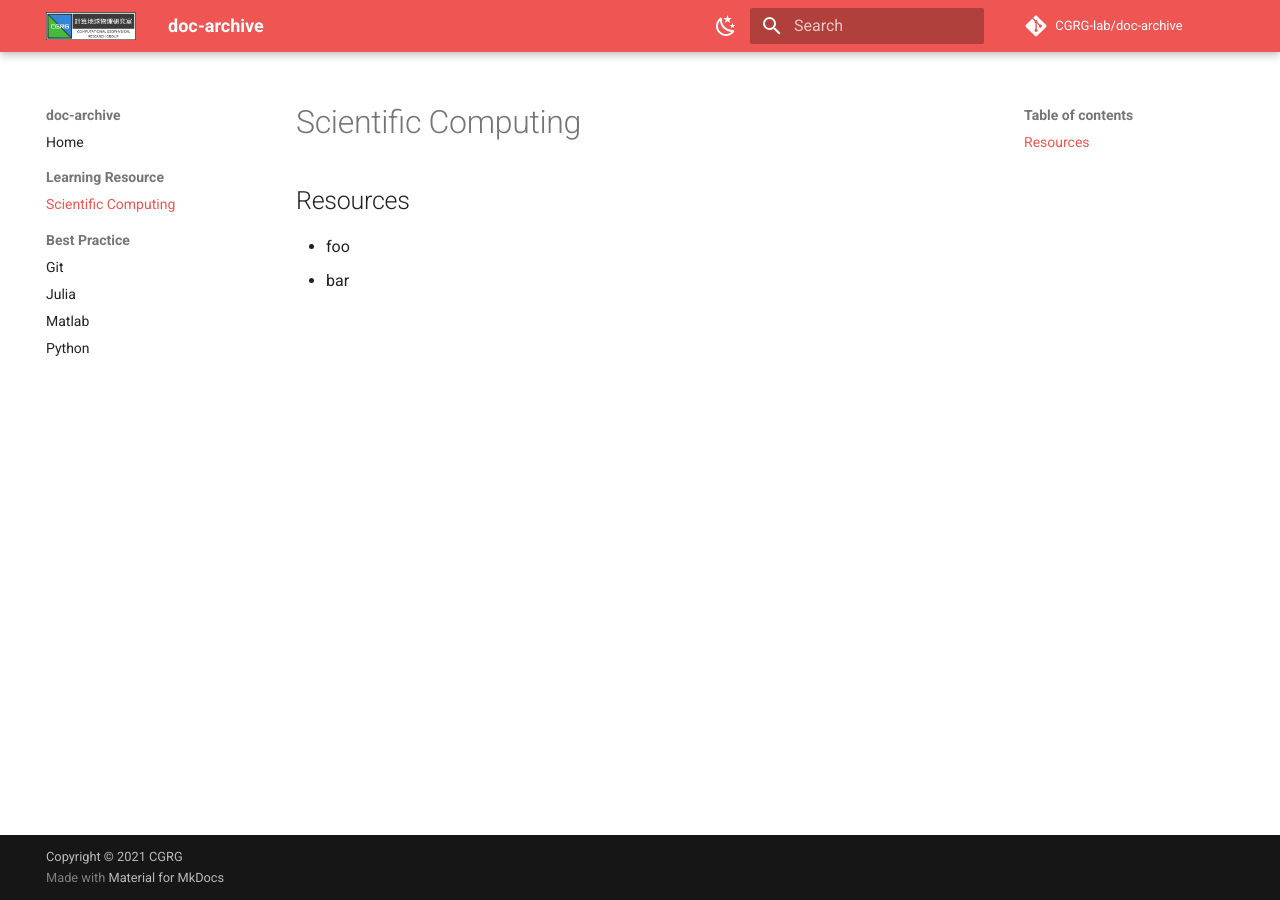
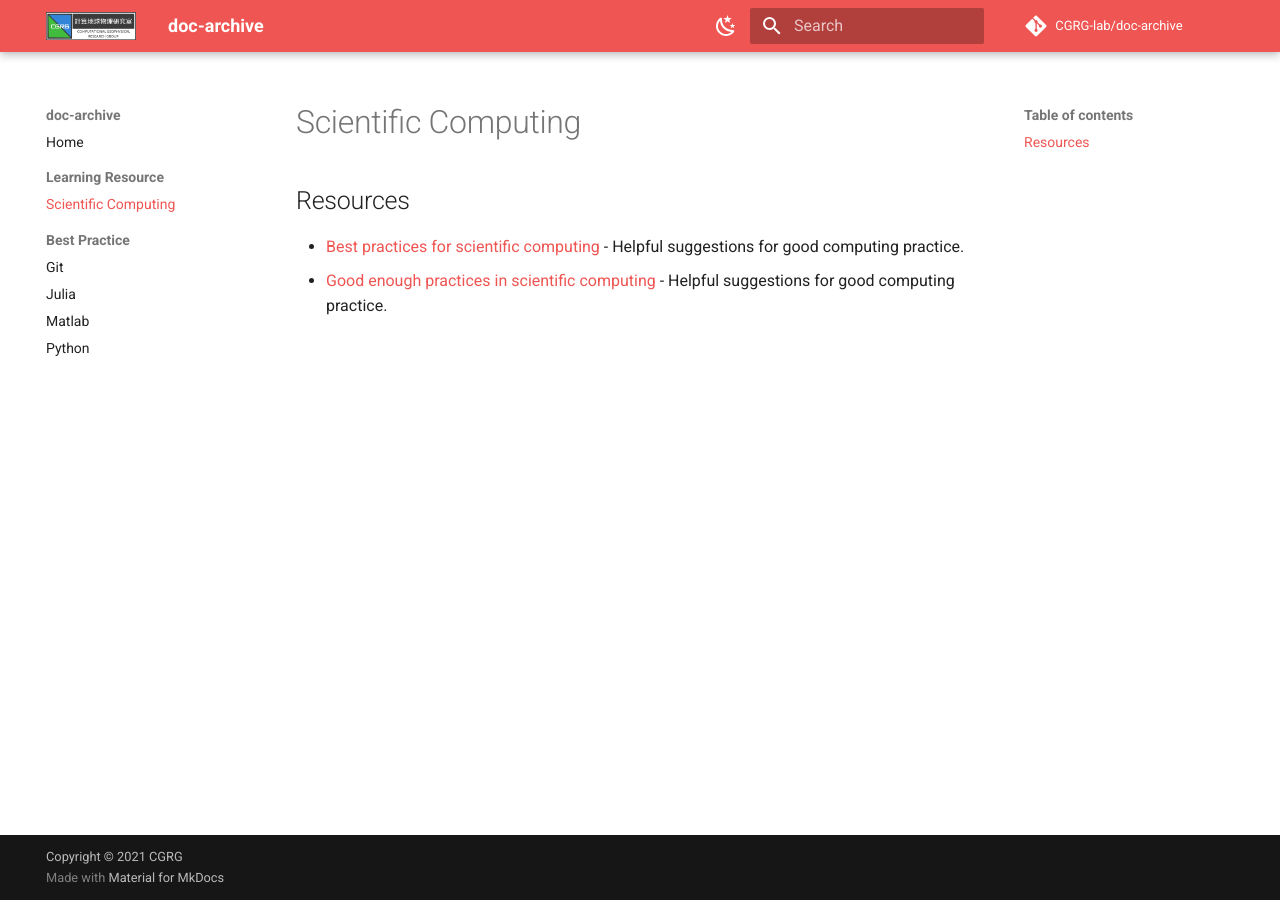
Before and after one commit to CGRG-lab/doc-archive, an MkDocs documentation site: the page built from docs/learning/scientific_computing.md, in a window 1280 px wide. Built offline with MkDocs 1.6.1 and Material for MkDocs 9.7.7, drawn with Linux system fonts in a browser that asks for light colours; comment, search, counter and statistics services are not loaded.

Commit message:
📝 Add paper

```diff
--- a/docs/learning/scientific_computing.md
+++ b/docs/learning/scientific_computing.md
@@ -1,5 +1,5 @@
 # Scientific Computing
 
 ## Resources
-- foo
-- bar
+- [Best practices for scientific computing](https://journals.plos.org/plosbiology/article?id=10.1371/journal.pbio.1001745) - Helpful suggestions for good computing practice.
+- [Good enough practices in scientific computing](https://journals.plos.org/ploscompbiol/article?id=10.1371/journal.pcbi.1005510) - Helpful suggestions for good computing practice.
```
